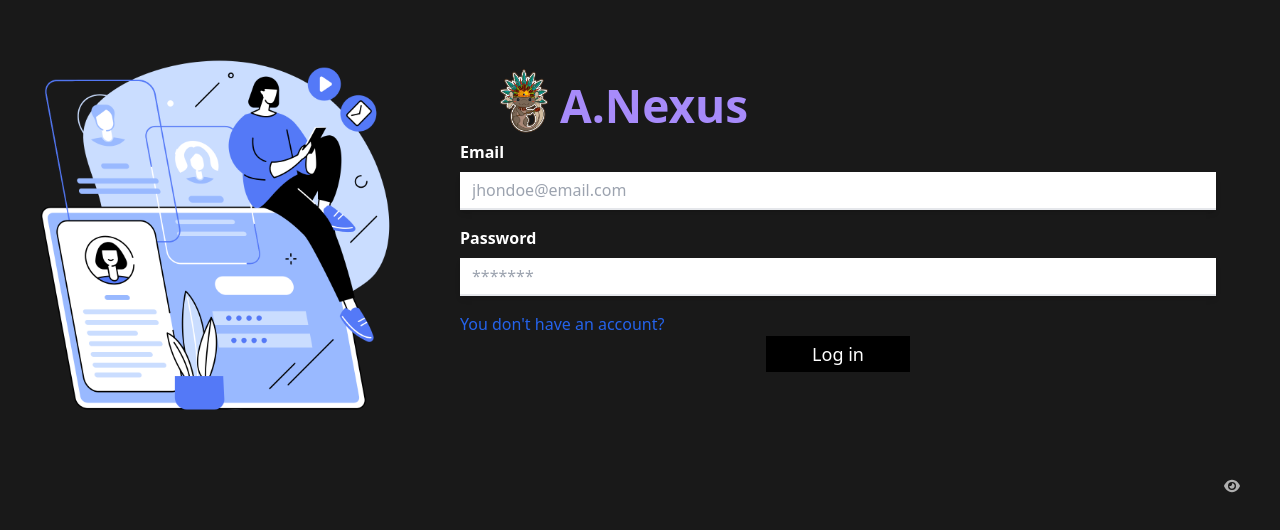
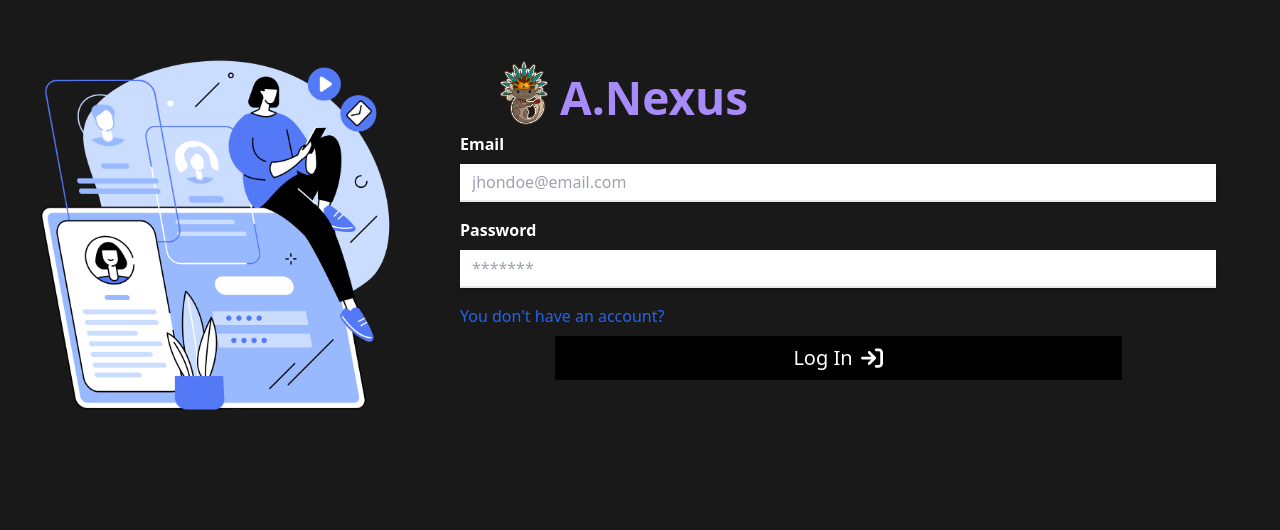
Before and after one commit to ArmandoAlmanza/Axo-Proyect-Nexus, a React (Vite) app in the folder client/: page /auth in a window 1280 px wide. Shown: the part 176-706 px from the top of the page. Built offline with nearby package versions, Linux system fonts and the light colour scheme.

Commit message:
delete eye icon for now

```diff
--- a/client/src/components/auth/LoginForm.tsx
+++ b/client/src/components/auth/LoginForm.tsx
@@ -1,7 +1,8 @@
 import { useState } from "react";
-import { FaEye, FaEyeSlash } from "react-icons/fa6";
+import { FaArrowRightToBracket } from "react-icons/fa6";
 import { useNavigate } from "react-router-dom";
 import Button from "../generals/Button";
+import useValidation from "../../hooks/useValidation";
 
 interface formProps {
     state: string;
@@ -9,11 +10,33 @@ interface formProps {
 }
 
 const LoginForm = ({ setState }: formProps) => {
-    const [visible, setVisible] = useState(false);
+    const { userValidation, passValidation } = useValidation();
+
+    const [userInfo, setUserInfo] = useState({
+        email: "",
+        password: "",
+    });
+
+    const [isValid, setIsValid] = useState({
+        user: false,
+        password: false,
+    });
+
     const navigate = useNavigate();
-    const toggleVisible = () => {
-        setVisible(!visible);
+
+    const handleInputChange = (event: React.ChangeEvent<HTMLInputElement>) => {
+        setUserInfo({ ...userInfo, [event.target.name]: event.target.value });
+        event.target.name === "email"
+            ? setIsValid({
+                  ...isValid,
+                  user: userValidation(event.target.value, "email"),
+              })
+            : setIsValid({
+                  ...isValid,
+                  password: passValidation(event.target.value),
+              });
     };
+
     return (
         <>
             <form className="mb-4">
@@ -31,6 +54,8 @@ const LoginForm = ({ setState }: formProps) => {
                         required
                         id="email"
                         name="email"
+                        value={userInfo.email}
+                        onChange={handleInputChange}
                     />
                 </div>
                 <div className="flex flex-col mb-4">
@@ -41,24 +66,14 @@ const LoginForm = ({ setState }: formProps) => {
                         <span>Password </span>
                     </label>
                     <input
-                        className="oshadow appearance-none border-b-2 shadow-md w-full py-2 px-3 text-gray-700 leading-tight focus:outline-none focus:shadow-outline focus:border-purple transition-[border,colors] duration-500"
-                        type={visible ? "text" : "password"}
+                        className="appearance-none border-b-2 shadow-md w-full py-2 px-3 text-gray-700 leading-tight focus:outline-none focus:shadow-outline focus:border-purple transition-[border,colors] duration-500"
                         placeholder="*******"
                         required
                         id="password"
                         name="password"
+                        value={userInfo.password}
+                        onChange={handleInputChange}
                     />
-                    {!visible ? (
-                        <FaEye
-                            onClick={toggleVisible}
-                            className="absolute right-10 bottom-[130px] opacity-[65%]"
-                        />
-                    ) : (
-                        <FaEyeSlash
-                            onClick={toggleVisible}
-                            className="absolute right-10 bottom-[130px] opacity-[65%]"
-                        />
-                    )}
                 </div>
                 <button
                     className="cursor-pointer text-blue-600"
@@ -68,10 +83,15 @@ const LoginForm = ({ setState }: formProps) => {
                 </button>
                 <Button
                     type="button"
-                    onClick={() => navigate("/dashboard")}
-                    className="bg-black text-white px-2 py-1 mx-auto block w-36 transition-colors hover:bg-violet-400 hover:text-black duration-500"
+                    onClick={() =>
+                        isValid.user && isValid.password
+                            ? setTimeout(() => navigate("/dashboard"), 2000)
+                            : alert("user or password invalid")
+                    }
+                    className="bg-black text-white px-1 py-2 mx-auto w-3/4 transition-colors hover:bg-violet-400 hover:text-black duration-500 flex items-center content-center mt-2"
                 >
-                    <span>Log in</span>
+                    <span className="text-[20px]">Log In</span>
+                    <FaArrowRightToBracket className="text-[22px]" />
                 </Button>
             </form>
         </>
```
